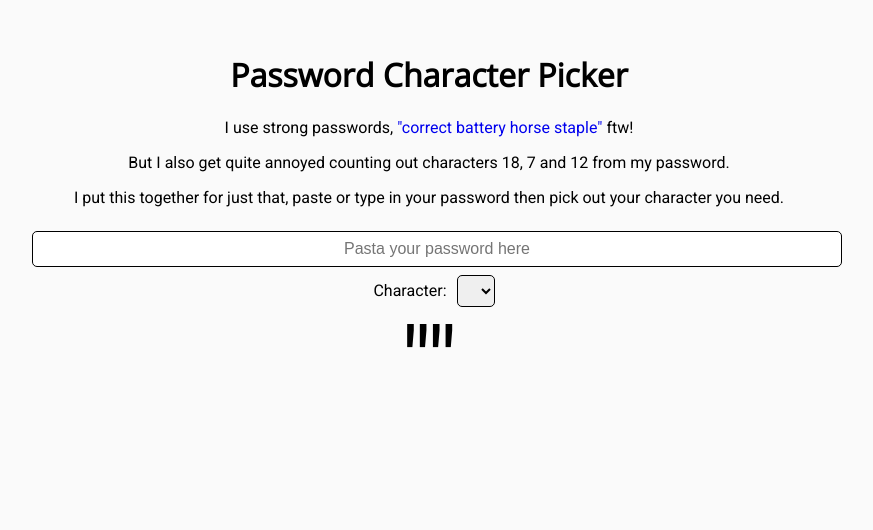
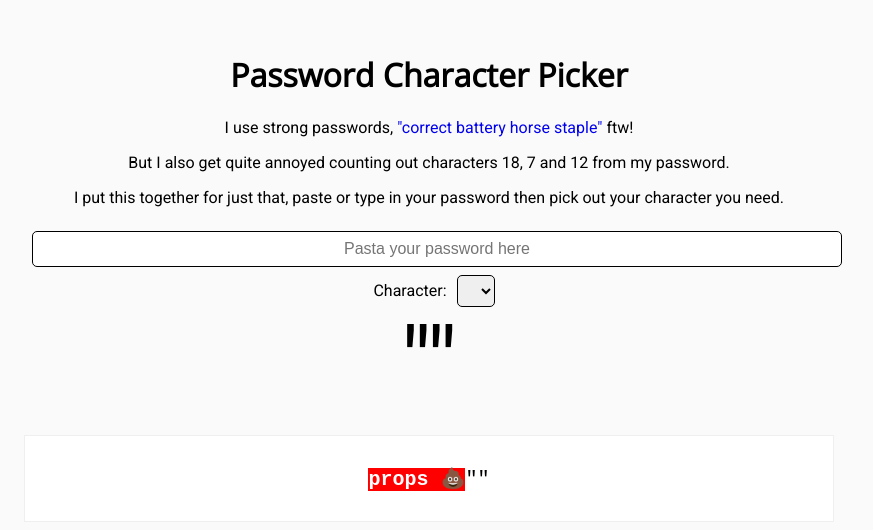
Before and after one commit to spences10/characters-from-password, a React (Create React App) app: page / in a window 1280 px wide. Shown: the top 530 px of the page, without its empty margins (211-1084 px from the left). Built offline with nearby package versions, Linux system fonts and the light colour scheme.

Commit message:
some lifecycle methods

```diff
--- a/src/components/HaveIBeenPwned.js
+++ b/src/components/HaveIBeenPwned.js
@@ -1,16 +1,17 @@
-import React from 'react'
-import hash from 'sha1'
+import React from 'react';
+import hash from 'sha1';
+
+import { Dump } from '../helpers';
 
 class HaveIBeenPwned extends React.Component {
   state = {
     sha1: null,
     firstFiveHashChars: '',
     restHashChars: ''
-  }
+  };
 
-  componentDidUpdate() {
-    this.setState({ sha1: hash(this.props.password) })
-  }
+  componentDidUpdate() {}
+
   componentDidMount() {}
 
   componentWillReceiveProps() {}
@@ -19,10 +20,11 @@ class HaveIBeenPwned extends React.Component {
     return (
       <React.Fragment>
         <p>{this.sha1}</p>
+        <Dump props={this.props.password} />
         {/* <p>{hash(this.props.password)}</p> */}
       </React.Fragment>
-    )
+    );
   }
 }
 
-export default HaveIBeenPwned
+export default HaveIBeenPwned;
```
